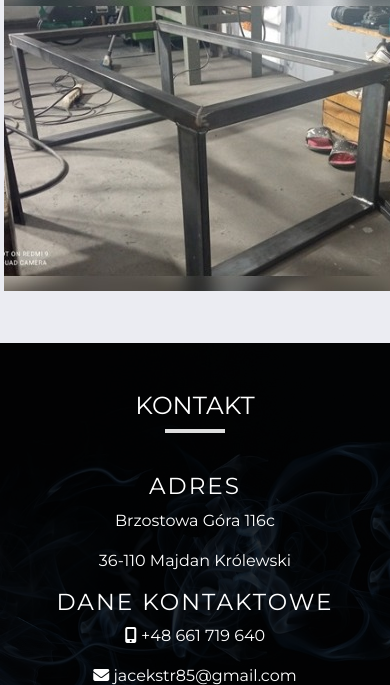
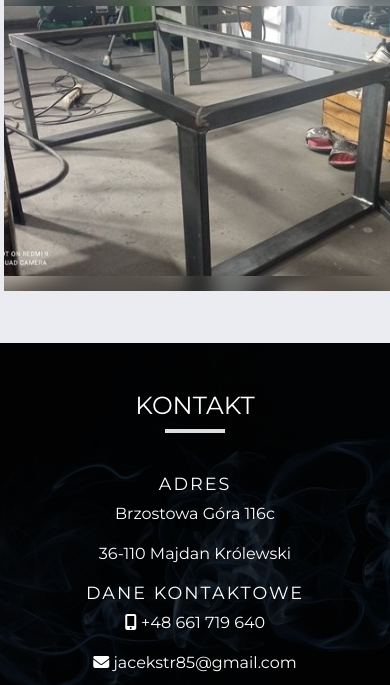
Before and after one commit to Madeline0904/Allspaw, a plain HTML site: page index.html in a window 390 px wide. Shown: the part 6648-7333 px from the top of the page. Drawn offline with nearby package versions, Linux system fonts and the light colour scheme; some packages are replaced by stand-ins of ours; a script that the page names is missing.

Commit message:
changes contact font-size and added link to phone

```diff
--- a/index.html
+++ b/index.html
@@ -155,7 +155,7 @@
           </div>
           <div class="col-sm-6 contact-item text-center">
             <h3>Dane kontaktowe</h3>
-            <p><i class="fa-solid fa-mobile-screen-button"></i> +48 661 719 640</p>
+            <p><i class="fa-solid fa-mobile-screen-button"></i> <a href="tel:+48 661 719 640 ">+48 661 719 640</a> </p>
             <p><i class="fa-solid fa-envelope"></i> jacekstr85@gmail.com</p>
             <a href="https://m.facebook.com/profile.php/?id=100092174875835&name=xhp_nt__fb__action__open_user"
               target="_blank"><i class="fab fa-facebook-f"></i></a>
--- a/style.scss/style.scss
+++ b/style.scss/style.scss
@@ -162,6 +162,7 @@ header.hero-img {
 	color: $white;
 	h3 {
 		text-transform: uppercase;
+		font-size: 1.1rem;
 		letter-spacing: 2px;
 	}
 	.underline {
```
Also changed, not shown: css/style.css, 1 other file.
